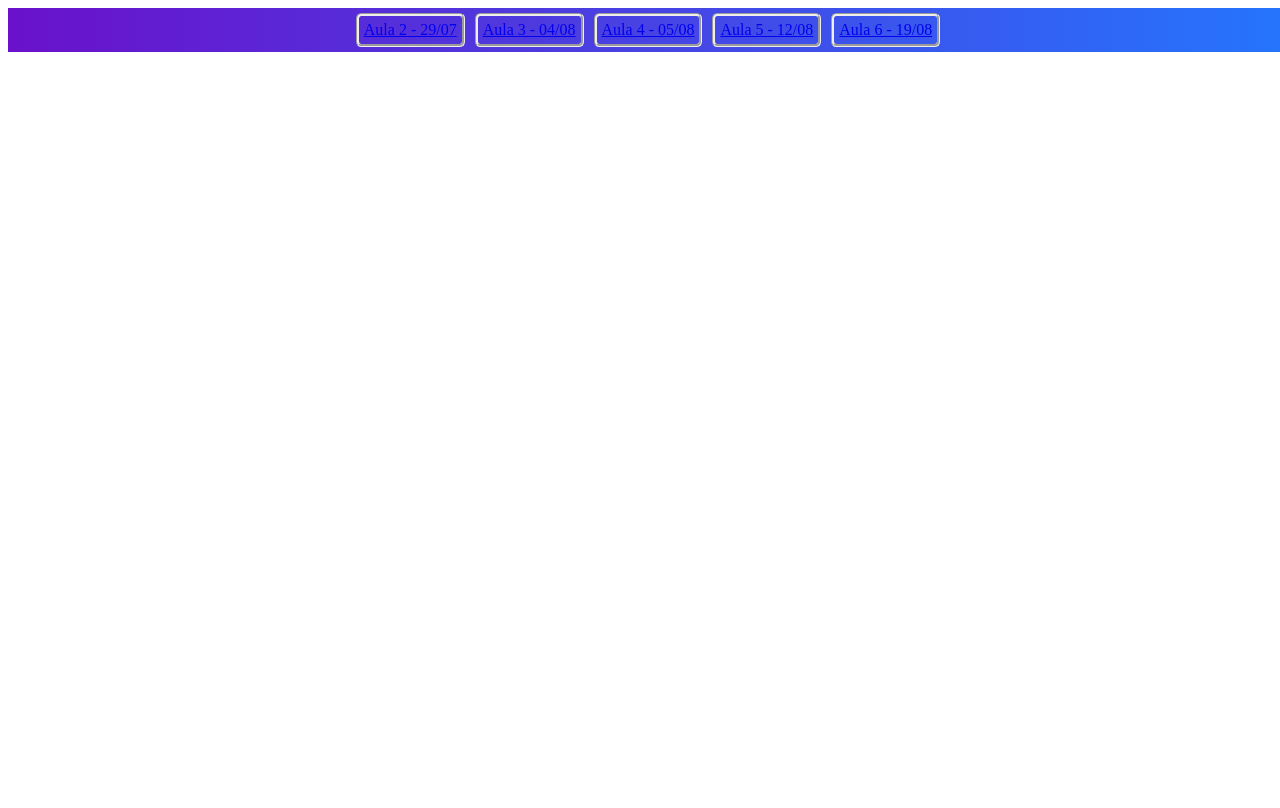
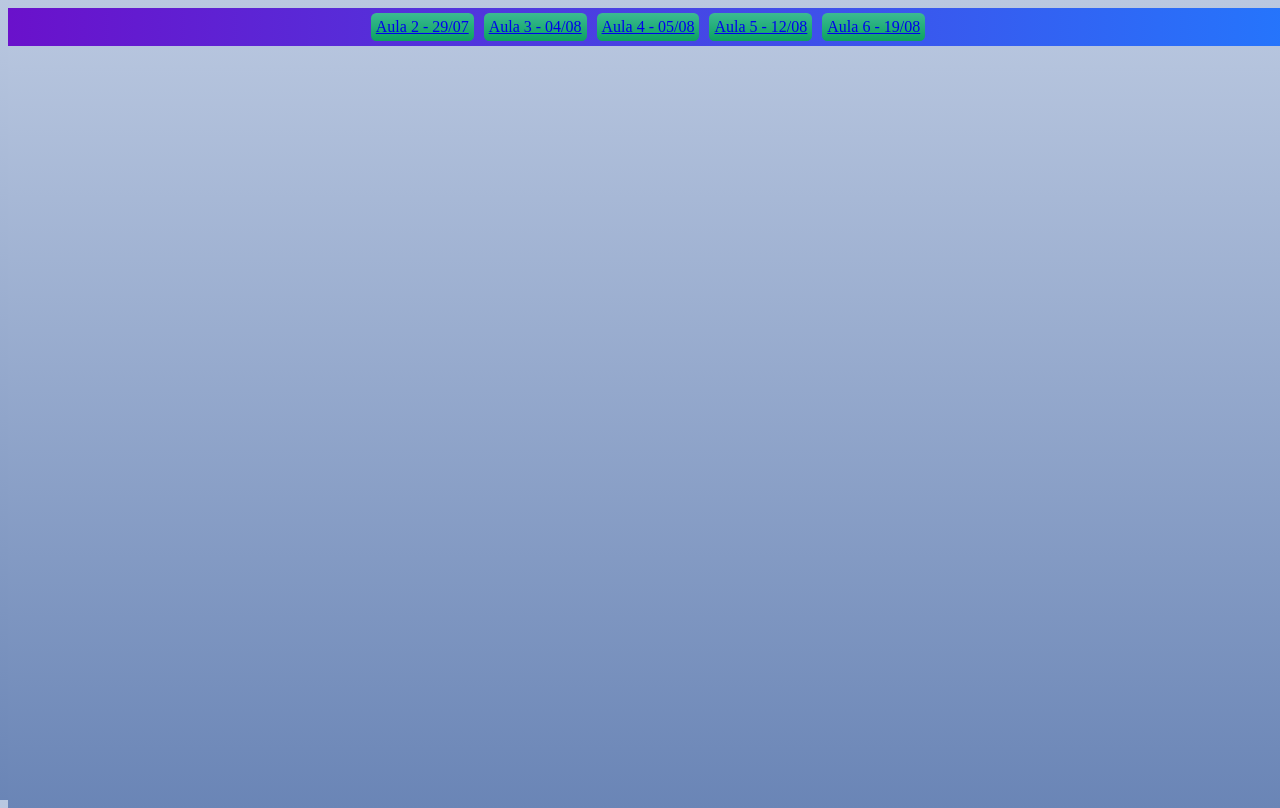
Before and after one commit to Vitor-rs/Desenvolvimento-Web-1, a plain HTML site: page Aulas/Numero-da-aula_Index.html in a window 1280 px wide. Drawn offline with Linux system fonts and the light colour scheme.

Commit message:
atualizado

```diff
--- a/Aulas/style.css
+++ b/Aulas/style.css
@@ -1,4 +1,5 @@
 html, body {
+  background: linear-gradient(to top, #6a85b6 0%, #bac8e0 100%);
   height: 100%;
   width: 100%;
 }
@@ -6,6 +7,7 @@ html, body {
 .container {
   background-image: linear-gradient(to right, #6a11cb 0%, #2575fc 100%);;
   display: flex;
+
   justify-content: center;
   align-content: center;
 
@@ -18,8 +20,7 @@ html, body {
   justify-content: center;
   align-content: center;
 
-  border-style: groove;
   margin: 5px;
   border-radius: 4pt;
-  border-color: radial-gradient(circle 248px at center, #16d9e3 0%, #30c7ec 47%, #46aef7 100%);
+  background-image: linear-gradient(to top, #0ba360 0%, #3cba92 100%);
 }
```
